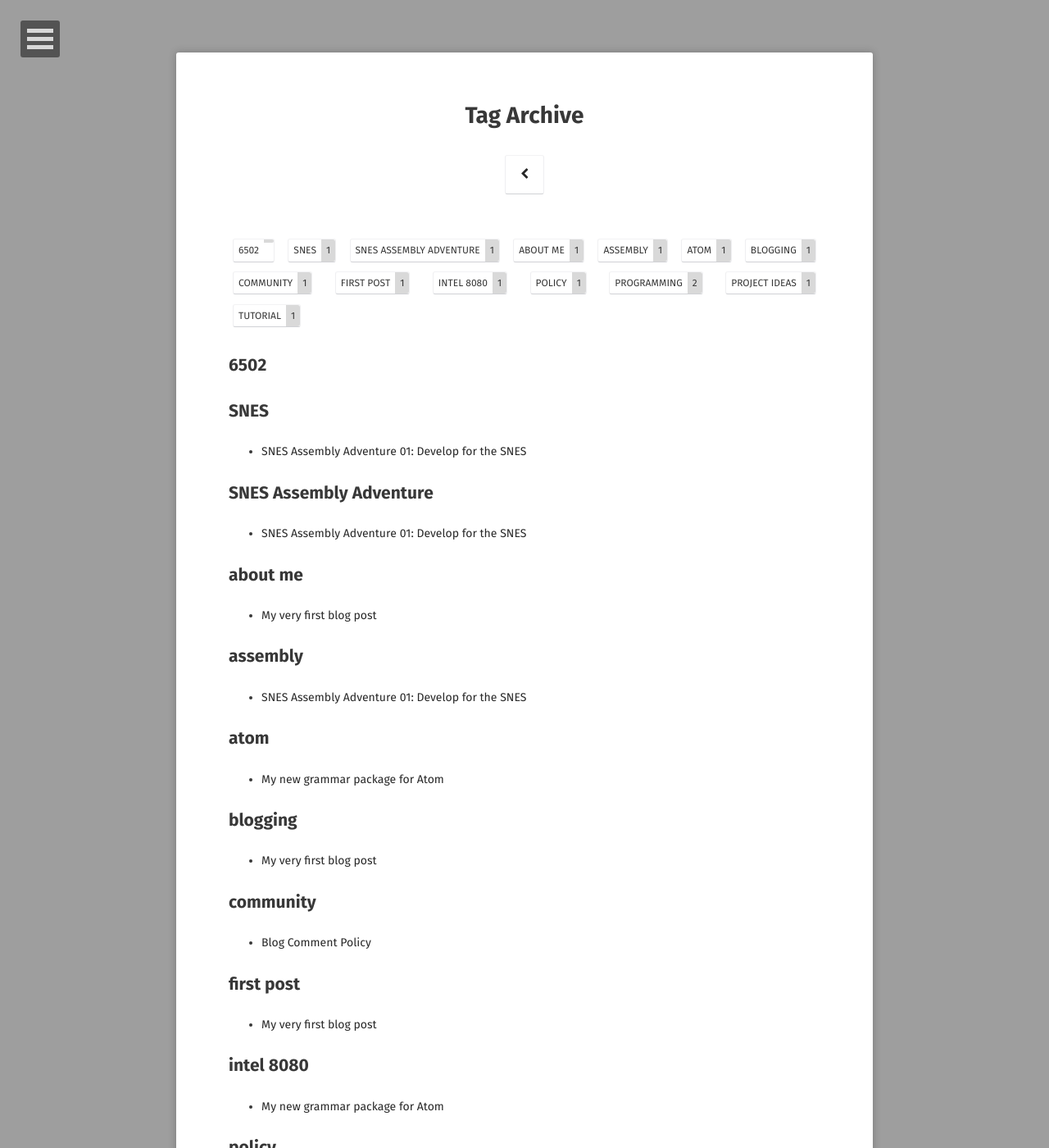
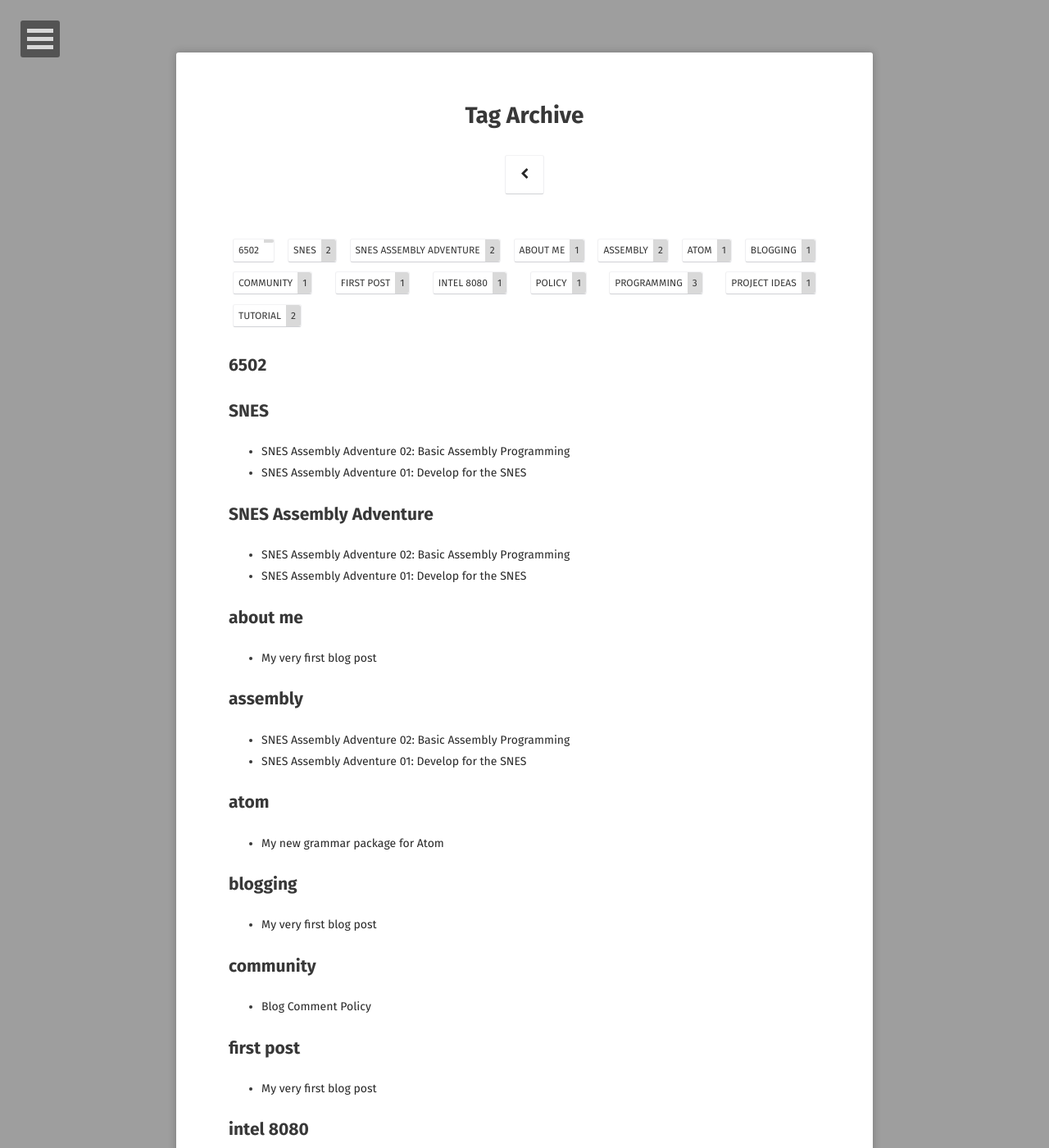
Before and after one commit to georgjz/georgjz.github.io, a Jekyll site: the page built from tags/index.html, in a window 1280 px wide and 1400 px high. Shown: the whole window at 82% size. Built offline with Jekyll 4.4.1, drawn with Linux system fonts in a browser that asks for light colours; some web fonts are replaced; some of the changed text lies outside the part shown.

Commit message:
Publish SAA02

```diff
--- a/_drafts/2018-07-26-snesaa02.md
+++ b/_posts/2018-08-02-snesaa02.md
@@ -1,7 +1,7 @@
 ---
 layout:     post
 title:      "SNES Assembly Adventure 02: Basic Assembly Programming"
-date:       2018-07-26
+date:       2018-08-02
 excerpt:    "Continue your Assembly Adventure and learn your first 65816 opcodes"
 tags:       [SNES Assembly Adventure, assembly, programming, SNES, tutorial]
 feature:    /assets/snesaa/02/saa02_featurecard.gif
```
